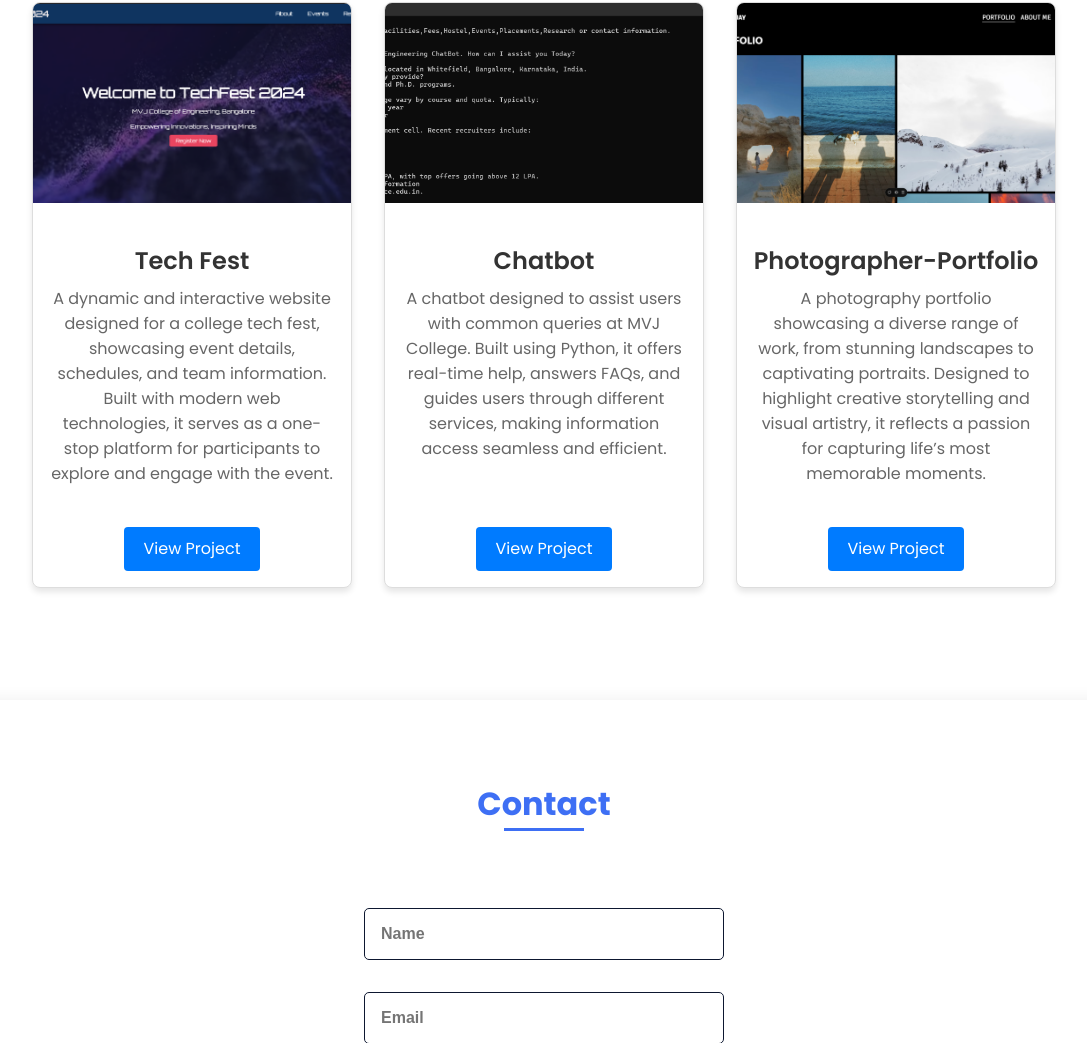
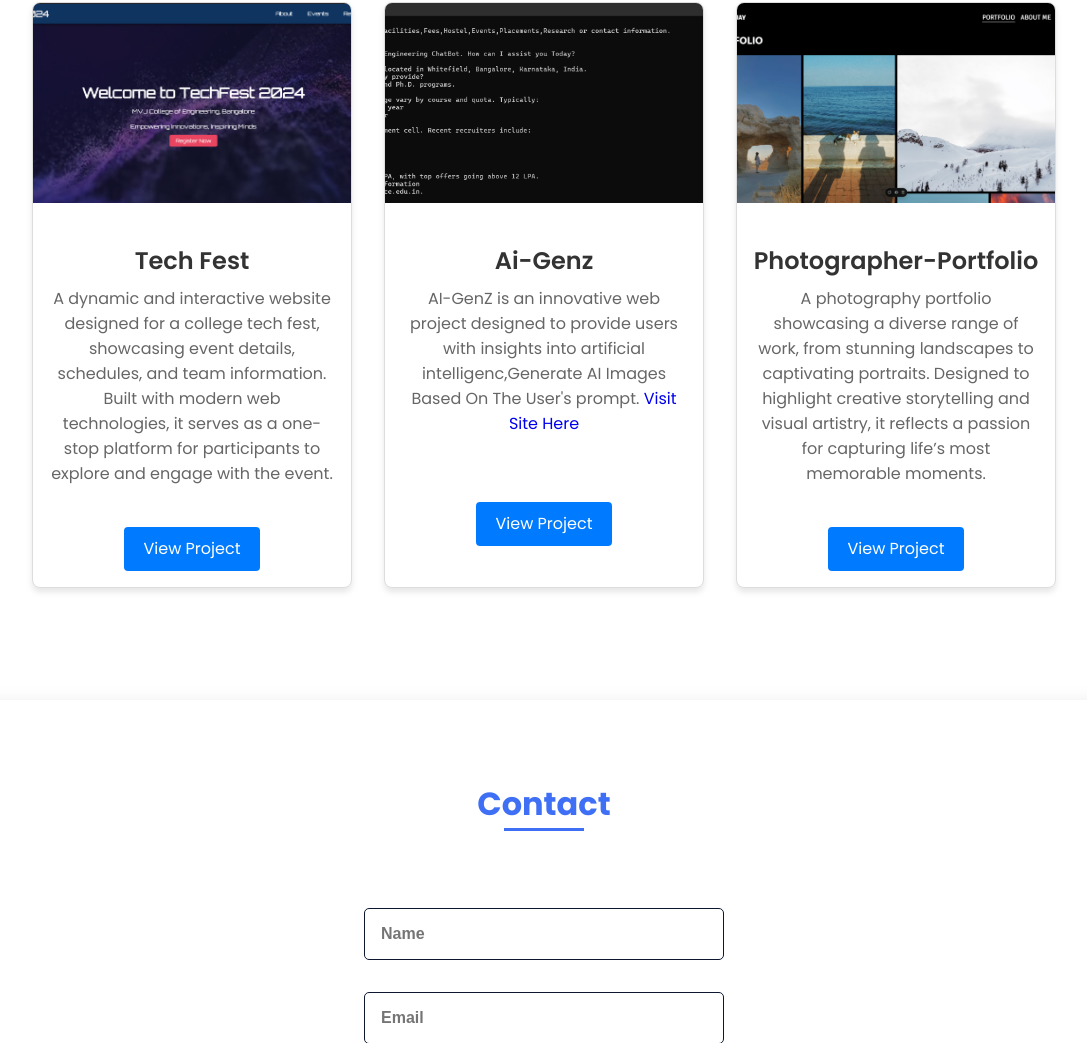
Before and after one commit to Likith-Yadav/Portfolio, a plain HTML site: page index.html in a window 1280 px wide. Shown: the part 2357-3400 px from the top of the page, without its empty margins (96-1183 px from the left). Drawn offline with nearby package versions, Linux system fonts and the light colour scheme; animation ran at ten frames a second.

Commit message:
Update index.html

```diff
--- a/index.html
+++ b/index.html
@@ -225,9 +225,9 @@
         <div class="work__card">
             <img src="assets/img/chatbot.png" alt="Project 2" class="work__img">
             <div class="work__content">
-                <h3 class="work__title">Chatbot</h3>
-                <p class="work__description"> A chatbot designed to assist users with common queries at MVJ College. Built using Python, it offers real-time help, answers FAQs, and guides users through different services, making information access seamless and efficient.</p><br>
-                <br><a href="https://github.com/Likith-Yadav/chatbot.mvjce" target="_blank" class="work__button">View Project</a>
+                <h3 class="work__title">Ai-Genz</h3>
+                <p class="work__description"> AI-GenZ is an innovative web project designed to provide users with insights into artificial intelligenc,Generate AI Images Based On The User's prompt. <a href="https://ai-genz.netlify.app/">Visit Site Here</a> </p><br>
+                <br><a href="https://github.com/Likith-Yadav/Ai-Genz" target="_blank" class="work__button">View Project</a>
             </div>
         </div>
 
```
